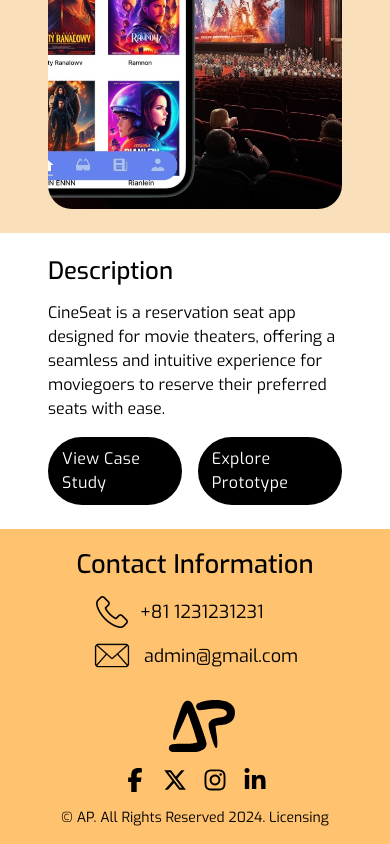
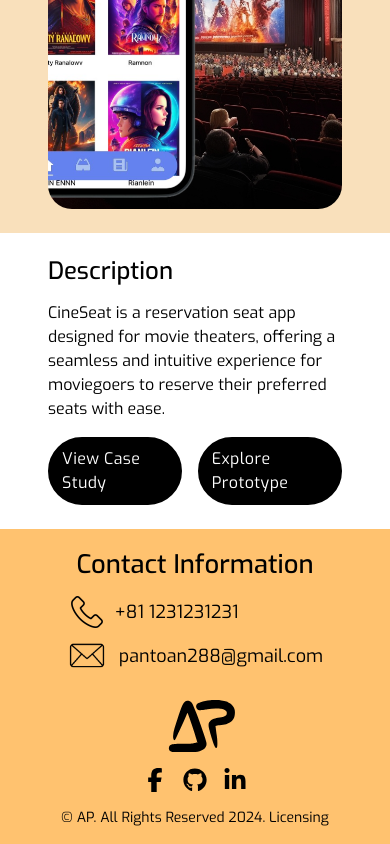
Before and after one commit to 2tuanan/uiux-portfolio, a React (Create React App) app: page /uiux-portfolio/portfolio/1 in a window 390 px wide. Shown: the part 438-1282 px from the top of the page. Built offline with nearby package versions, Linux system fonts and the light colour scheme.

Commit message:
Adjust p in Herobanner and Add Github icon at footer

```diff
--- a/src/layout/Footer.jsx
+++ b/src/layout/Footer.jsx
@@ -1,5 +1,5 @@
 import React from 'react';
-import { FaFacebookF, FaInstagram, FaXTwitter } from "react-icons/fa6";
+import { FaFacebookF, FaGithub } from "react-icons/fa6";
 import { FaLinkedinIn } from 'react-icons/fa';
 
 const Footer = () => {
@@ -20,7 +20,7 @@ const Footer = () => {
                   <div className="">
                     <img className='h-10 lg:h-12 w-auto' src="/uiux-portfolio/icons/email.png" alt="" />
                   </div>
-                  <span className='text-lg lg:text-xl'>admin@gmail.com</span>
+                  <span className='text-lg lg:text-xl'>pantoan288@gmail.com</span>
                 </div>
               </div>
             </div>
@@ -38,18 +38,15 @@ const Footer = () => {
                 <a href="#" className="text-2xl md:text-3xl lg:text-4xl text-black hover:text-white transition-colors duration-500">
                   <FaFacebookF />
                 </a>
-                <a href="#" className="text-2xl md:text-3xl lg:text-4xl text-black hover:text-white transition-colors duration-500">
-                  <FaXTwitter />
+                <a href="https://github.com/2tuanan" target='_blank' rel='noopener nonreferrer' className="text-2xl md:text-3xl lg:text-4xl text-black hover:text-white transition-colors duration-500">
+                  <FaGithub />
                 </a>
-                <a href="#" className="text-2xl md:text-3xl lg:text-4xl text-black hover:text-white transition-colors duration-500">
-                  <FaInstagram />
-                </a>
-                <a href="http://www.linkedin.com/in/phantuanan" target='_blank' rel='noopener noreferrer' className="text-2xl md:text-3xl lg:text-4xl text-black hover:text-white transition-colors duration-500">
+                <a href="https://www.linkedin.com/in/phantuanan" target='_blank' rel='noopener noreferrer' className="text-2xl md:text-3xl lg:text-4xl text-black hover:text-white transition-colors duration-500">
                   <FaLinkedinIn />
                 </a>
               </div>
               <div className='text-sm md:text-sm lg:text-base'>
-                <p>© AP. All Rights Reserved 2024. Licensing</p>
+                <p>&copy; AP. All Rights Reserved 2024. Licensing</p>
               </div>
             </div>
           </div>
--- a/src/views/pages/Home.jsx
+++ b/src/views/pages/Home.jsx
@@ -31,7 +31,7 @@ const Home = () => {
                         initial={{ opacity: 0, x: 50 }}
                         animate={{ opacity: 1, x: 0 }}
                         transition={{ delay: 0.3, duration: 1, ease: 'easeOut' }}
-                        >A passionate UI/UX designer dedicated to creating digital experiences</motion.p>
+                        >This website highlights my projects and skills from the Google UX Design Specialization.</motion.p>
                     </div>
                 </div>
             </section>
```
